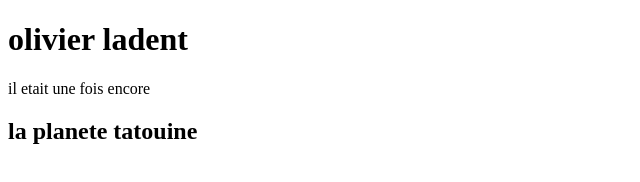
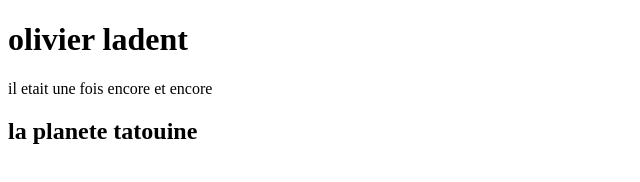
Before and after one commit to oladent/formation-git-, a plain HTML site: page index.html in a window 1280 px wide. Shown: the full height of the page, 0-640 px from the left. Drawn offline with Linux system fonts and the light colour scheme.

Commit message:
add et encore

```diff
--- a/index.html
+++ b/index.html
@@ -8,7 +8,7 @@
 </head>
 <body>
     <h1> olivier ladent </h1>
-    <div> il etait une fois encore </div>
+    <div> il etait une fois encore et encore </div>
     <h2>la planete tatouine</h2>
 </body>
 </html>
```
